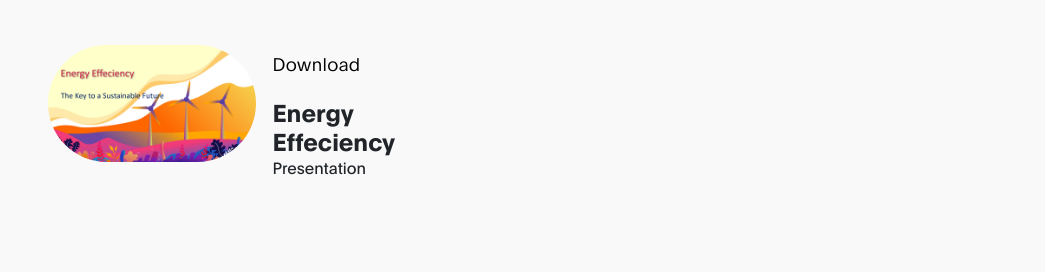
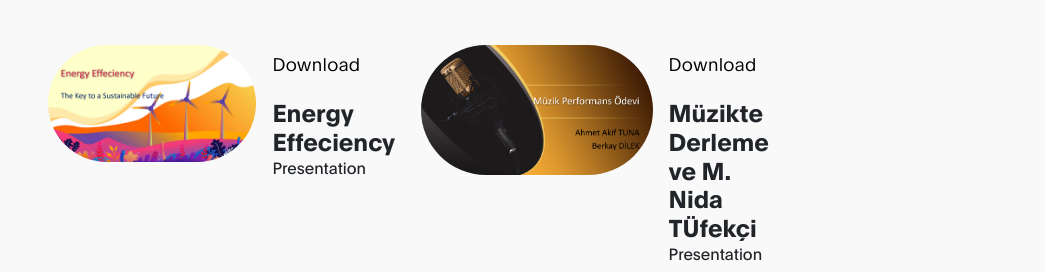
Before and after one commit to AkifTuna/website, a plain HTML site: page index.html in a window 1280 px wide. Shown: the part 637-909 px from the top of the page, without its empty margins (53-1098 px from the left). Drawn offline with Linux system fonts and the light colour scheme.

Commit message:
File Update

```diff
--- a/index.html
+++ b/index.html
@@ -114,6 +114,20 @@
                             <div class="item">
                                 <div class="testimonials-thumb d-flex">
                                     <div class="testimonials-image">
+                                        <img src="images/testimonials/aa.png" class="img-fluid" alt="testimonials image">
+                                    </div>
+
+                                    <div class="testimonials-info">
+                                        <p><a download href="images/testimonials/Müzik perform.pptx">Download</a></p>
+
+                                        <h6 class="mb-0"> Müzikte Derleme ve M. Nida TÜfekçi</h6>
+                                        <span>Presentation</span>
+                                    </div>
+                                </div>
+
+                            <div class="item">
+                                <div class="testimonials-thumb d-flex">
+                                    <div class="testimonials-image">
 
                                     </div>
 
```
Also changed, not shown: images/testimonials/aa.png (added), 1 other file.
